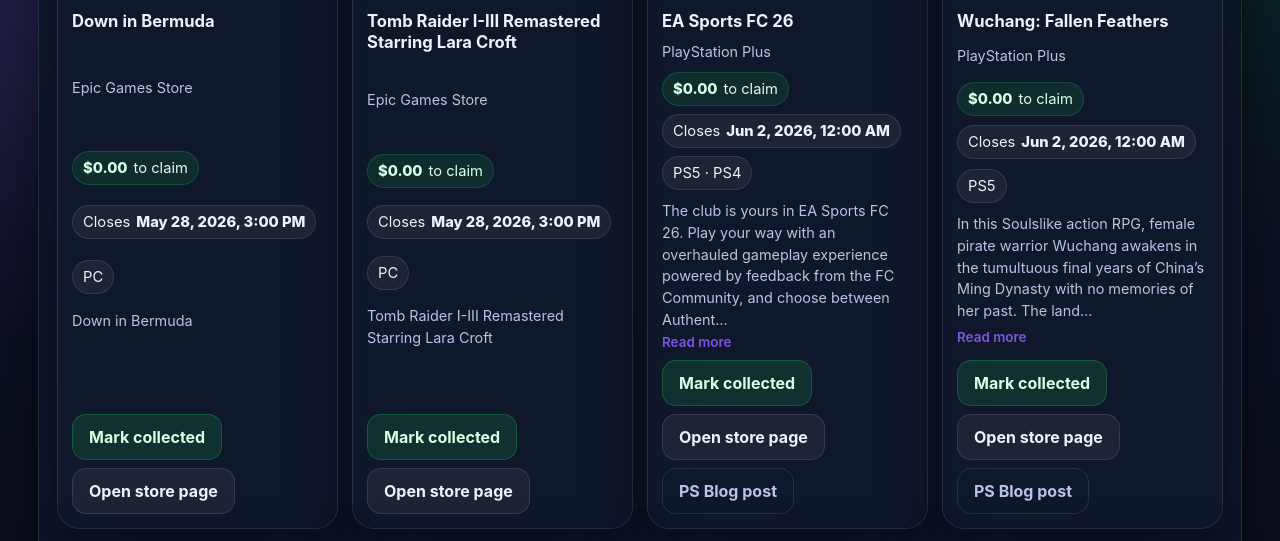
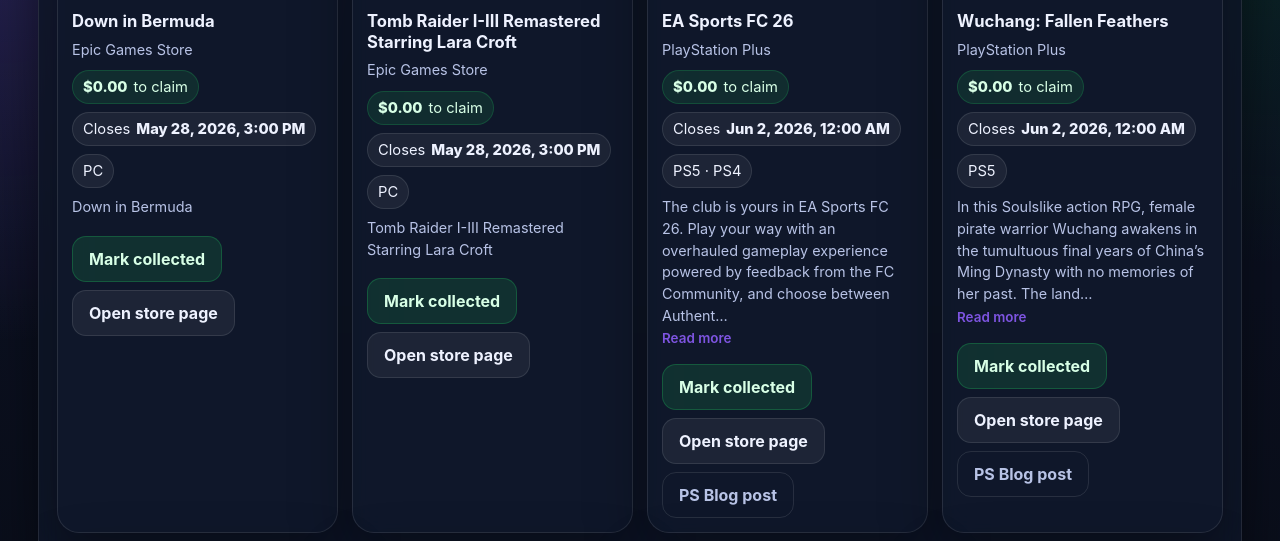
Before and after one commit to Nelson25805/freebie-tracker, a plain HTML site: page index.html in a window 1280 px wide. Shown: the part 910-1451 px from the top of the page. Drawn offline with Linux system fonts and the light colour scheme.

Commit message:
fixing styling for epic games offers

```diff
--- a/styles.css
+++ b/styles.css
@@ -307,8 +307,9 @@ input {
 
 .content {
     padding: 14px;
-    display: grid;
-    gap: 10px;
+    display: flex;
+    flex-direction: column;
+    gap: 8px;
     flex: 1;
 }
 
@@ -329,6 +330,7 @@ input {
     color: var(--muted);
     font-size: .9rem;
     line-height: 1.45;
+    margin: 0;
 }
 
 .prices {
@@ -337,6 +339,7 @@ input {
     gap: 8px;
     align-items: center;
     font-size: .92rem;
+    margin-top: 2px;
 }
 
 .pill {
@@ -369,7 +372,7 @@ input {
     display: flex;
     flex-wrap: wrap;
     gap: 8px;
-    margin-top: auto;
+    margin-top: 10px;
 }
 
 .empty {
@@ -468,6 +471,7 @@ a {
         font-size: 2.1rem;
     }
 }
+
 /* ─── Store tag on card cover ─────────────────────────────────────────────── */
 
 .store-tag {
```
Lines whose indentation alone changed are shown as unchanged.
